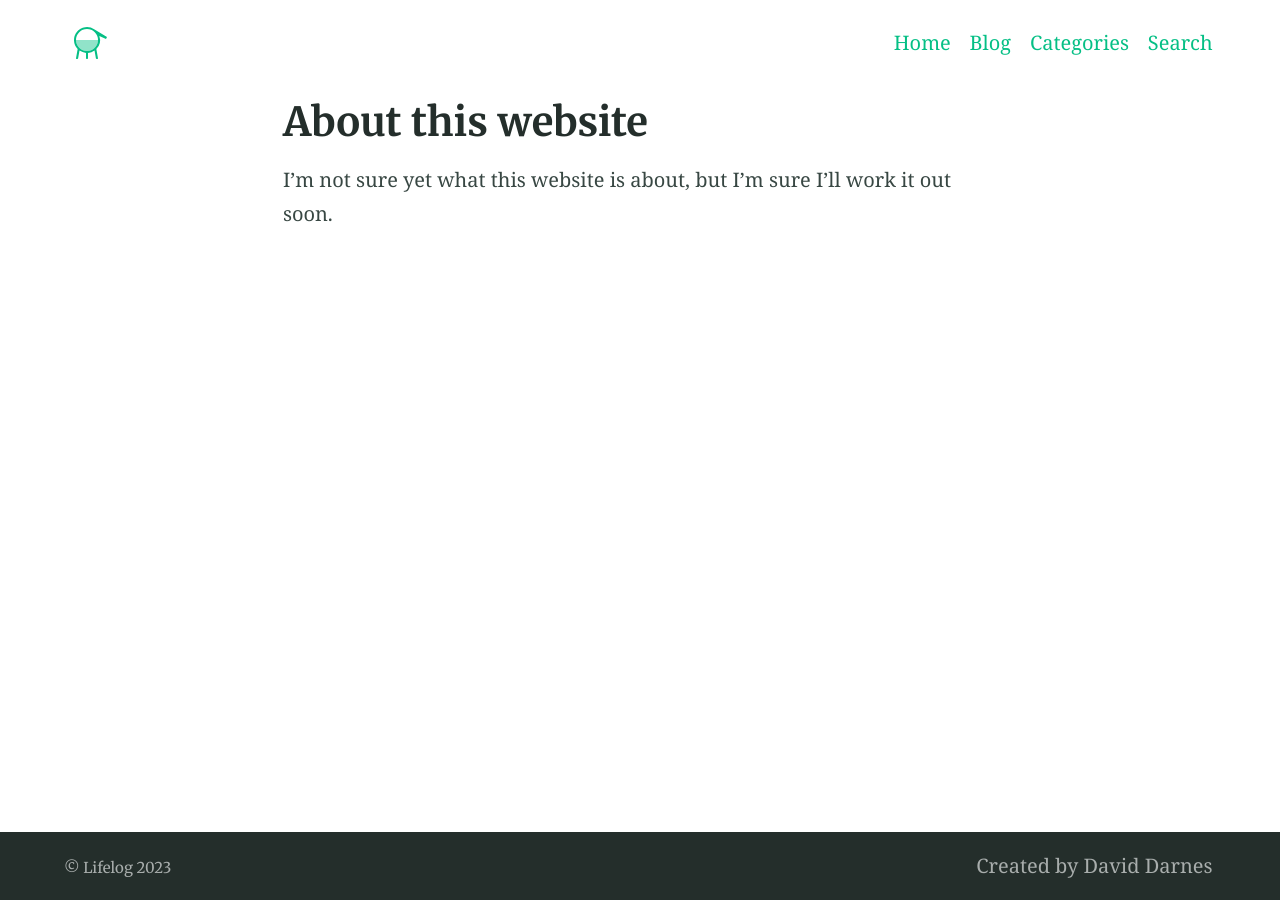
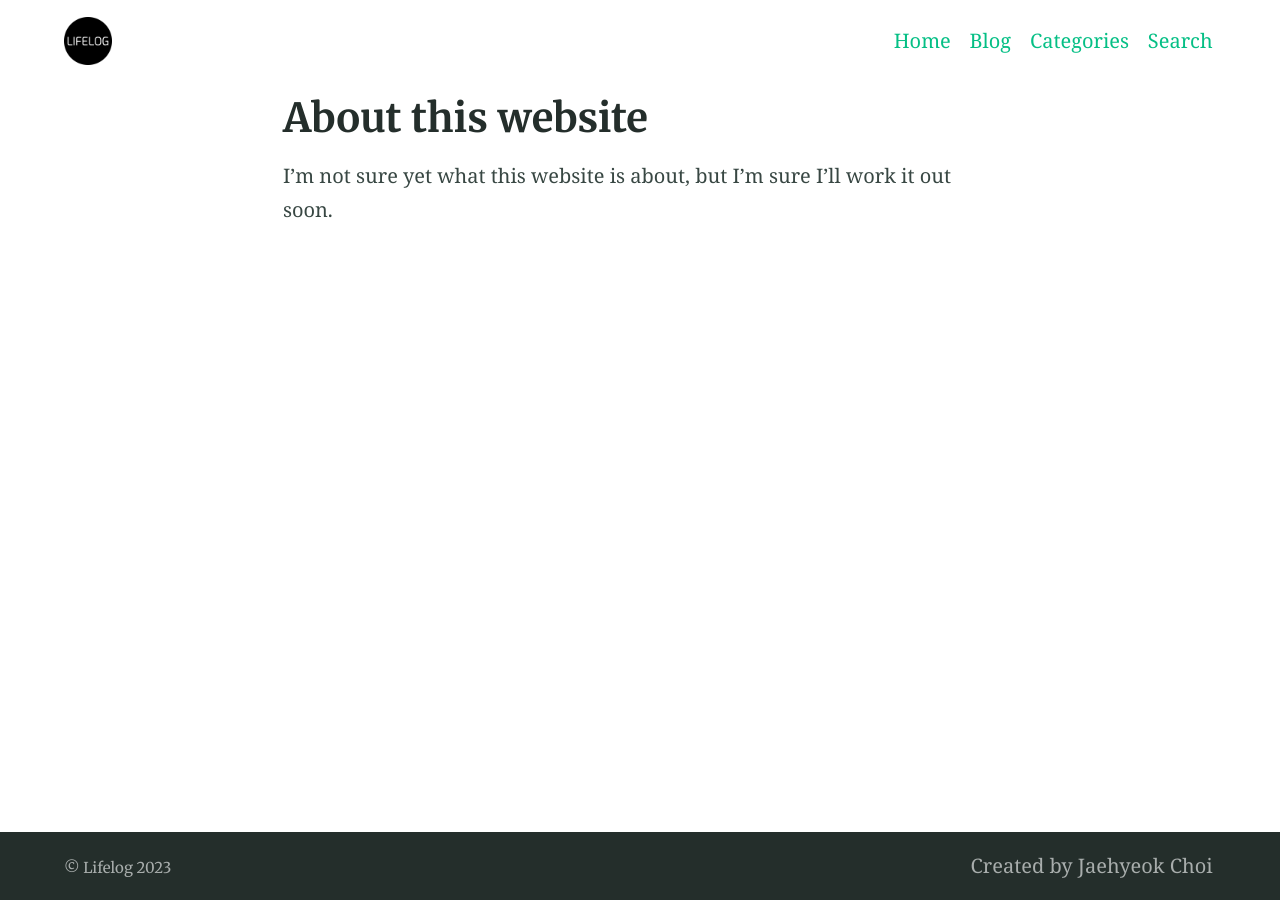
Before and after one commit to inc5025/lifelog, a Jekyll site: the page built from about.md, in a window 1280 px wide. Built offline with Jekyll 4.4.1, drawn with Linux system fonts in a browser that asks for light colours.

Commit message:
replace logo

```diff
--- a/_config.yml
+++ b/_config.yml
@@ -94,7 +94,7 @@ defaults:
 encoding: utf-8 # Make sure the encoding is right
 lang: ko-KR # Set the site language
 title: "Lifelog" # Site name or title, also used in jekyll-seo-tag
-logo: "/assets/logos/logo.svg" # Site logo, also used in jekyll-seo-tag
+logo: "/assets/logos/favicon.ico" # Site logo, also used in jekyll-seo-tag
 description: "site setting description"
 url: "" # Site url, also used in jekyll-seo-tag
 baseurl: ""
@@ -110,14 +110,8 @@ css_inline: true # Will insert all styles into a single <style> block in the <he
 
 # 8. Site favicons & manifest icons
 favicons: # Favicons are also used in the manifest file. Syntax is 'size: path'
-  16: '/assets/logos/logo@16px.png'
-  32: '/assets/logos/logo@32px.png'
-  96: '/assets/logos/logo@96px.png'
-  120: '/assets/logos/logo@120px.png'
-  144: '/assets/logos/logo@144px.png'
-  180: '/assets/logos/logo@180px.png'
-  512: '/assets/logos/logo@512px.png'
-  1024: '/assets/logos/logo@1024px.png'
+  16: '/assets/logos/favicon-16x16.png'
+  32: '/assets/logos/favicon-32x32.png'
 
 # 9. Site navigation
 navigation_header:
@@ -131,8 +125,8 @@ navigation_header:
   url: /search/
 
 navigation_footer:
-- title: Created by David Darnes
-  url: https://darn.es
+- title: Created by Jaehyeok Choi
+  url: ""
 
 social_links: # Appears in sidebar. Set the urls then uncomment and comment out as desired
   Twitter: https://twitter.com/DavidDarnes
```
Also changed, not shown: assets/logos/favicon-16x16.png (added), assets/logos/favicon-32x32.png (added), assets/logos/favicon.ico (added), assets/logos/logo.svg (deleted), assets/logos/logo@1024px.png (deleted), assets/logos/logo@120px.png (deleted), assets/logos/logo@144px.png (deleted), assets/logos/logo@16px.png (deleted), assets/logos/logo@180px.png (deleted), assets/logos/logo@32px.png (deleted), assets/logos/logo@512px.png (deleted), assets/logos/logo@96px.png (deleted).
